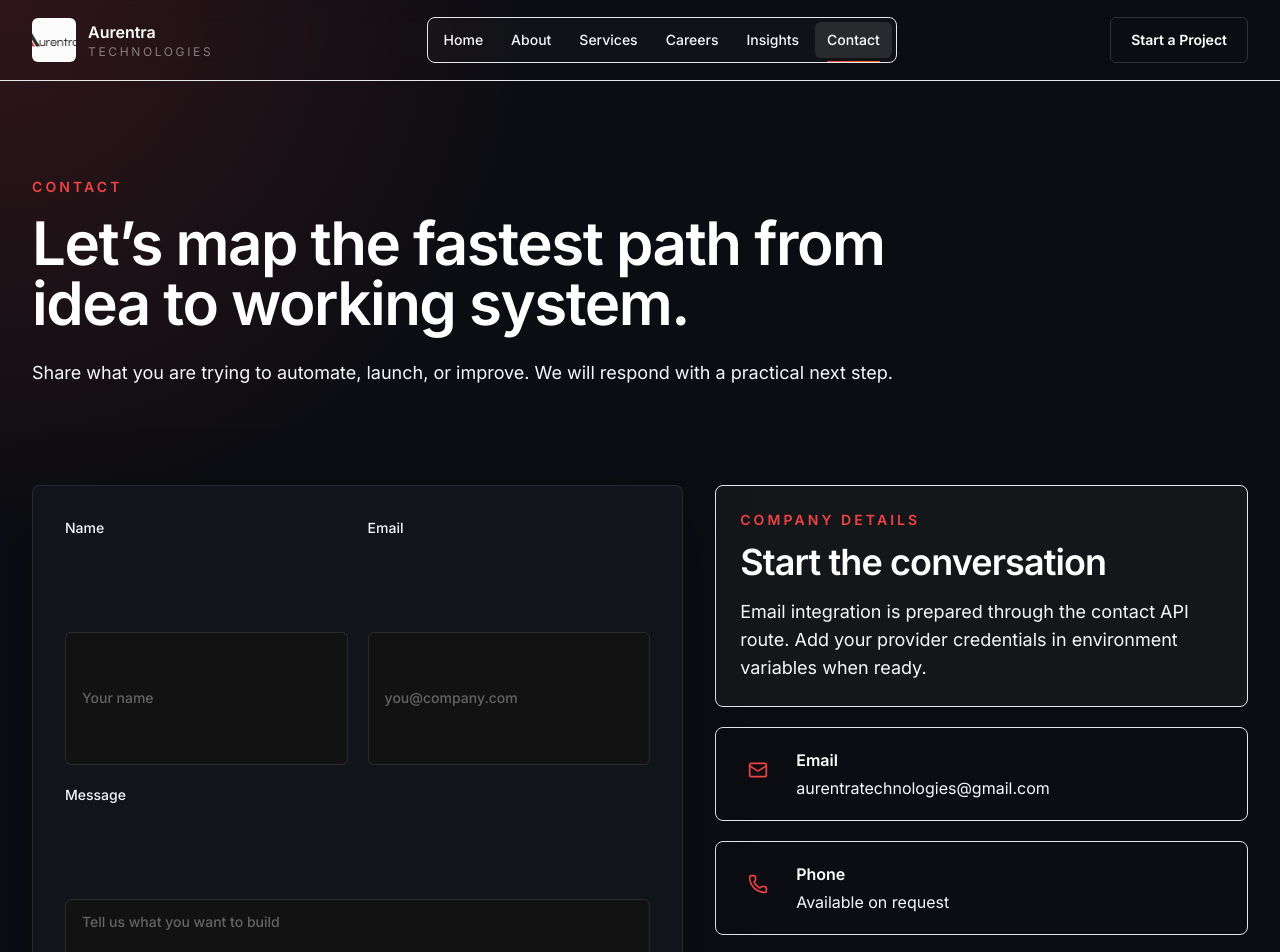
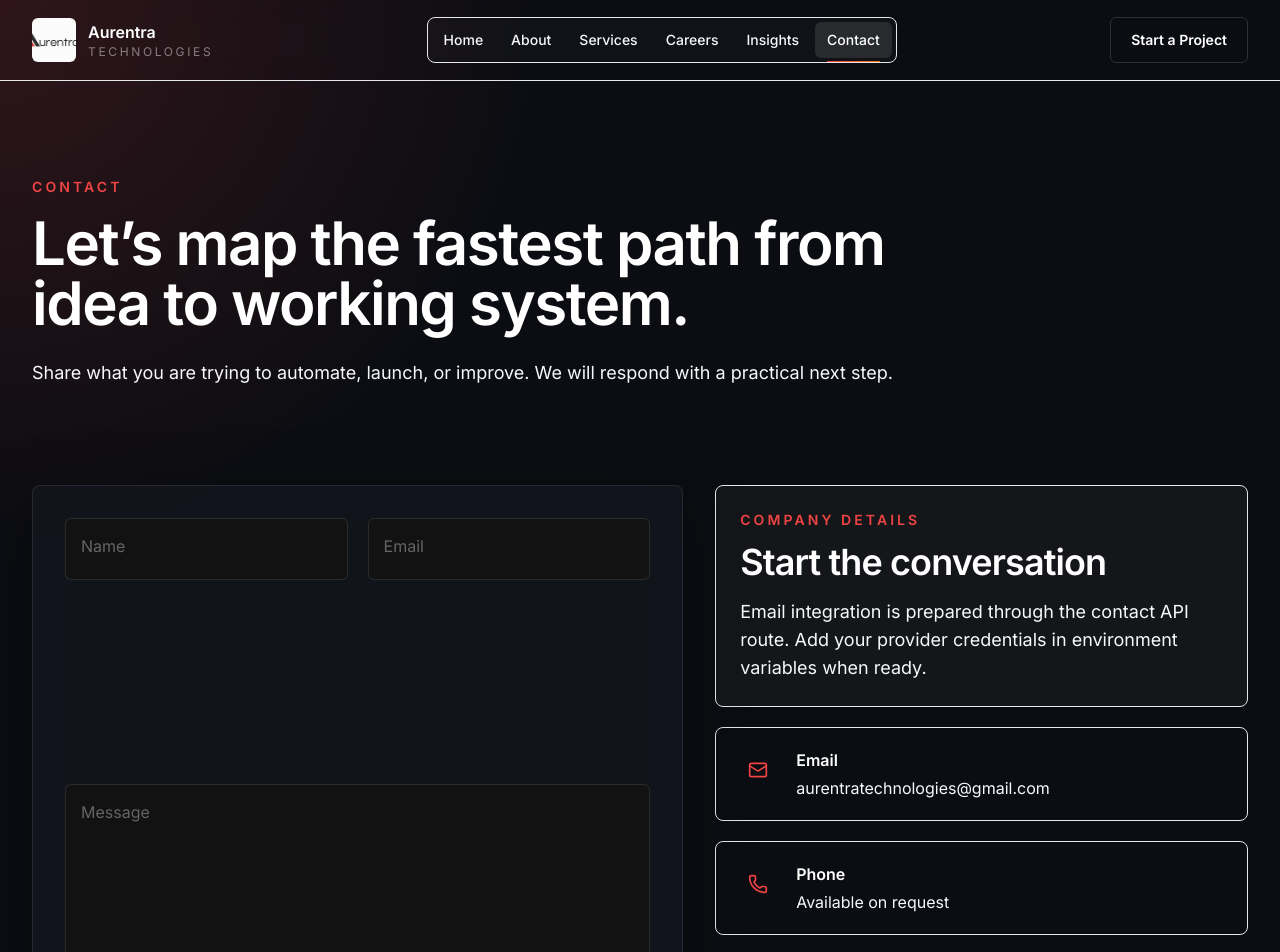
Before and after one commit to Akhils696/Aurentra, a Next.js app: page /contact in a window 1280 px wide. Shown: the top 952 px of the page. Built offline with nearby package versions, Linux system fonts and the light colour scheme.

Commit message:
feat: improve contact form UX with animated inputs and feedback

```diff
--- a/components/contact/contact-form.tsx
+++ b/components/contact/contact-form.tsx
@@ -1,6 +1,7 @@
 "use client";
 
 import { Send } from "lucide-react";
+import { motion, AnimatePresence } from "framer-motion";
 import { useState } from "react";
 import { Button } from "@/components/ui/button";
 
@@ -8,6 +9,34 @@ type FormState = {
   status: "idle" | "loading" | "success" | "error";
   message: string;
 };
+
+function FloatingField({
+  label,
+  name,
+  type = "text",
+  multiline = false,
+}: {
+  label: string;
+  name: string;
+  type?: string;
+  multiline?: boolean;
+}) {
+  const classes =
+    "peer w-full rounded-md border border-white/10 bg-black/22 px-4 pb-3 pt-6 text-white outline-none ring-aurora/40 transition placeholder:text-transparent focus:border-aurora/55 focus:shadow-[0_0_26px_rgba(239,68,68,0.12)] focus:ring-2";
+  const labelClasses =
+    "pointer-events-none absolute left-4 top-3 text-sm text-white/45 transition-all duration-200 peer-placeholder-shown:top-4 peer-placeholder-shown:text-base peer-placeholder-shown:text-white/35 peer-focus:top-3 peer-focus:text-sm peer-focus:text-aurora";
+
+  return (
+    <label className="relative block">
+      {multiline ? (
+        <textarea name={name} required className={`${classes} min-h-44 resize-y`} placeholder={label} />
+      ) : (
+        <input name={name} type={type} required className={classes} placeholder={label} />
+      )}
+      <span className={labelClasses}>{label}</span>
+    </label>
+  );
+}
 
 export function ContactForm() {
   const [formState, setFormState] = useState<FormState>({ status: "idle", message: "" });
@@ -35,29 +64,42 @@ export function ContactForm() {
   return (
     <form onSubmit={handleSubmit} className="glass grid gap-5 rounded-lg p-6 sm:p-8" aria-label="Contact form">
       <div className="grid gap-5 sm:grid-cols-2">
-        <label className="grid gap-2 text-sm font-medium text-white/72">
-          Name
-          <input name="name" required className="rounded-md border border-white/10 bg-black/22 px-4 py-3 text-white outline-none ring-aurora/40 placeholder:text-white/35 focus:ring-2" placeholder="Your name" />
-        </label>
-        <label className="grid gap-2 text-sm font-medium text-white/72">
-          Email
-          <input name="email" type="email" required className="rounded-md border border-white/10 bg-black/22 px-4 py-3 text-white outline-none ring-aurora/40 placeholder:text-white/35 focus:ring-2" placeholder="you@company.com" />
-        </label>
+        <FloatingField label="Name" name="name" />
+        <FloatingField label="Email" name="email" type="email" />
       </div>
-      <label className="grid gap-2 text-sm font-medium text-white/72">
-        Message
-        <textarea name="message" required className="min-h-44 rounded-md border border-white/10 bg-black/22 px-4 py-3 text-white outline-none ring-aurora/40 placeholder:text-white/35 focus:ring-2" placeholder="Tell us what you want to build" />
-      </label>
+      <FloatingField label="Message" name="message" multiline />
       <div className="flex flex-col gap-4 sm:flex-row sm:items-center">
         <Button type="submit" className="sm:w-fit">
           {formState.status === "loading" ? "Sending..." : "Send Message"}
           <Send aria-hidden className="ml-2 size-4" />
         </Button>
-        {formState.message ? (
-          <p className={formState.status === "error" ? "text-sm text-red-200" : "text-sm text-emerald-200"} role="status">
-            {formState.message}
-          </p>
-        ) : null}
+        <AnimatePresence mode="wait">
+          {formState.message ? (
+            <motion.p
+              key={formState.status}
+              className={formState.status === "error" ? "text-sm text-red-200" : "flex items-center gap-2 text-sm text-emerald-200"}
+              role="status"
+              initial={{ opacity: 0, y: 8 }}
+              animate={{ opacity: 1, y: 0 }}
+              exit={{ opacity: 0, y: -6 }}
+              transition={{ duration: 0.25, ease: "easeInOut" }}
+            >
+              {formState.status === "success" ? (
+                <motion.span
+                  className="flex size-5 items-center justify-center rounded-full bg-emerald-300 text-ink"
+                  initial={{ scale: 0.5, opacity: 0 }}
+                  animate={{ scale: 1, opacity: 1 }}
+                  transition={{ duration: 0.28, ease: [0.22, 1, 0.36, 1] }}
+                >
+                  <svg aria-hidden viewBox="0 0 16 16" className="size-3">
+                    <path fill="currentColor" d="M6.3 11.2 2.9 7.8l1.1-1.1 2.3 2.3 5.7-5.7 1.1 1.1-6.8 6.8Z" />
+                  </svg>
+                </motion.span>
+              ) : null}
+              {formState.message}
+            </motion.p>
+          ) : null}
+        </AnimatePresence>
       </div>
     </form>
   );
```
